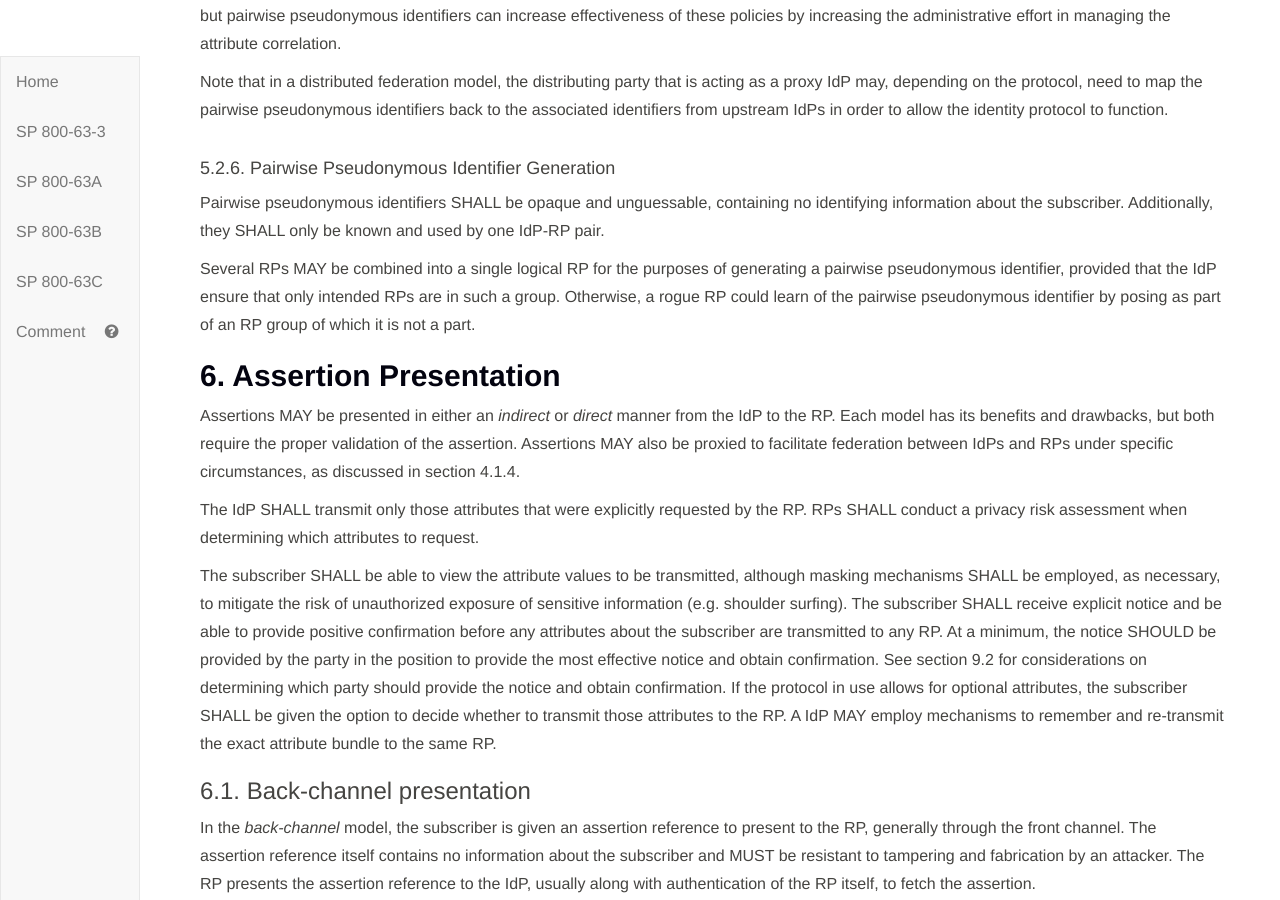
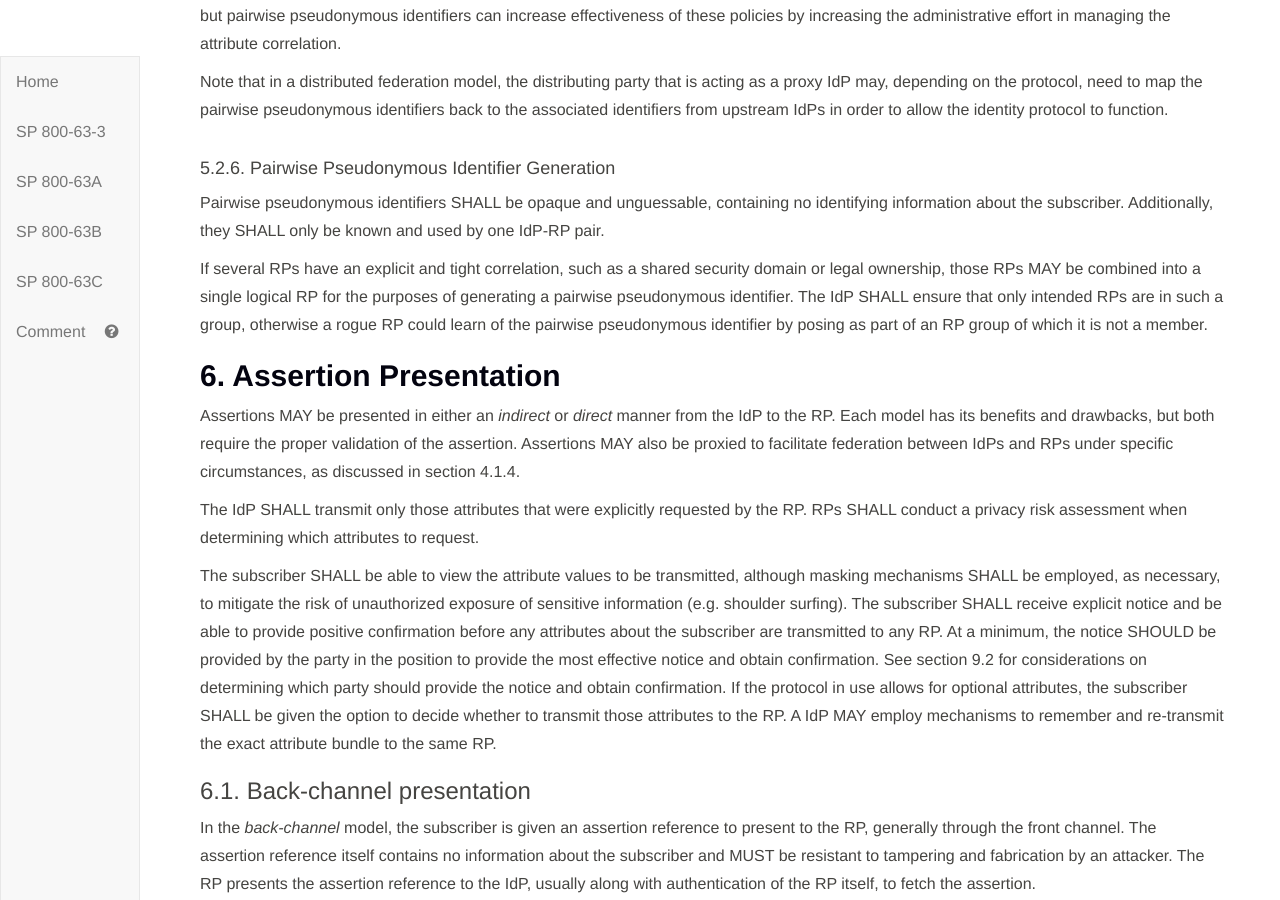
Before and after one commit to usnistgov/800-63-3, a Jekyll site: the page built from sp800-63c.md, in a window 1280 px wide and 900 px high, scrolled down 12665 px. Built offline with Jekyll 4.4.1, drawn with Linux system fonts in a browser that asks for light colours.

Commit message:
reword PPI requirements

```diff
--- a/sp800-63c/sec5_strength.md
+++ b/sp800-63c/sec5_strength.md
@@ -80,4 +80,4 @@ Note that in a distributed federation model, the distributing party that is acti
 
 Pairwise pseudonymous identifiers SHALL be opaque and unguessable, containing no identifying information about the subscriber. Additionally, they SHALL only be known and used by one IdP-RP pair.
 
-Several RPs MAY be combined into a single logical RP for the purposes of generating a pairwise pseudonymous identifier, provided that the IdP ensure that only intended RPs are in such a group. Otherwise, a rogue RP could learn of the pairwise pseudonymous identifier by posing as part of an RP group of which it is not a part.
+If several RPs have an explicit and tight correlation, such as a shared security domain or legal ownership, those RPs MAY be combined into a single logical RP for the purposes of generating a pairwise pseudonymous identifier. The IdP SHALL ensure that only intended RPs are in such a group, otherwise a rogue RP could learn of the pairwise pseudonymous identifier by posing as part of an RP group of which it is not a member.
```
